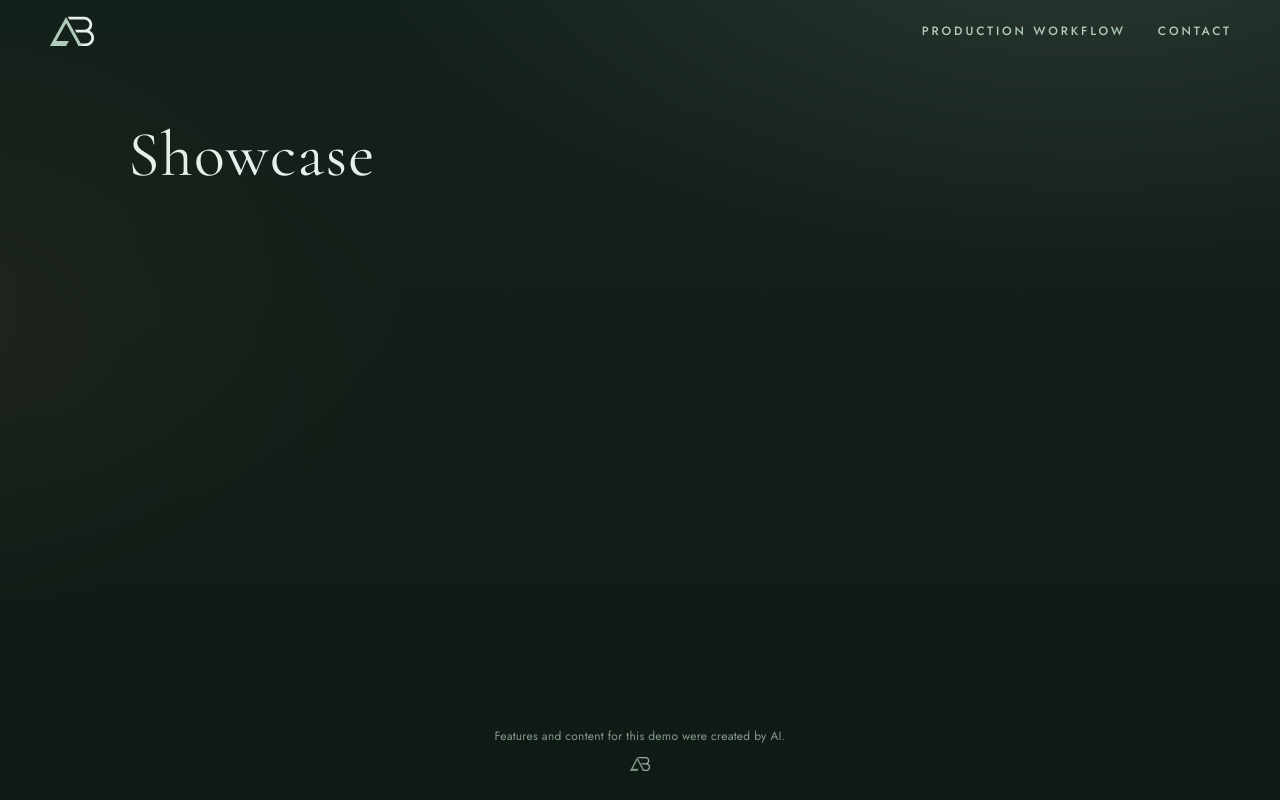
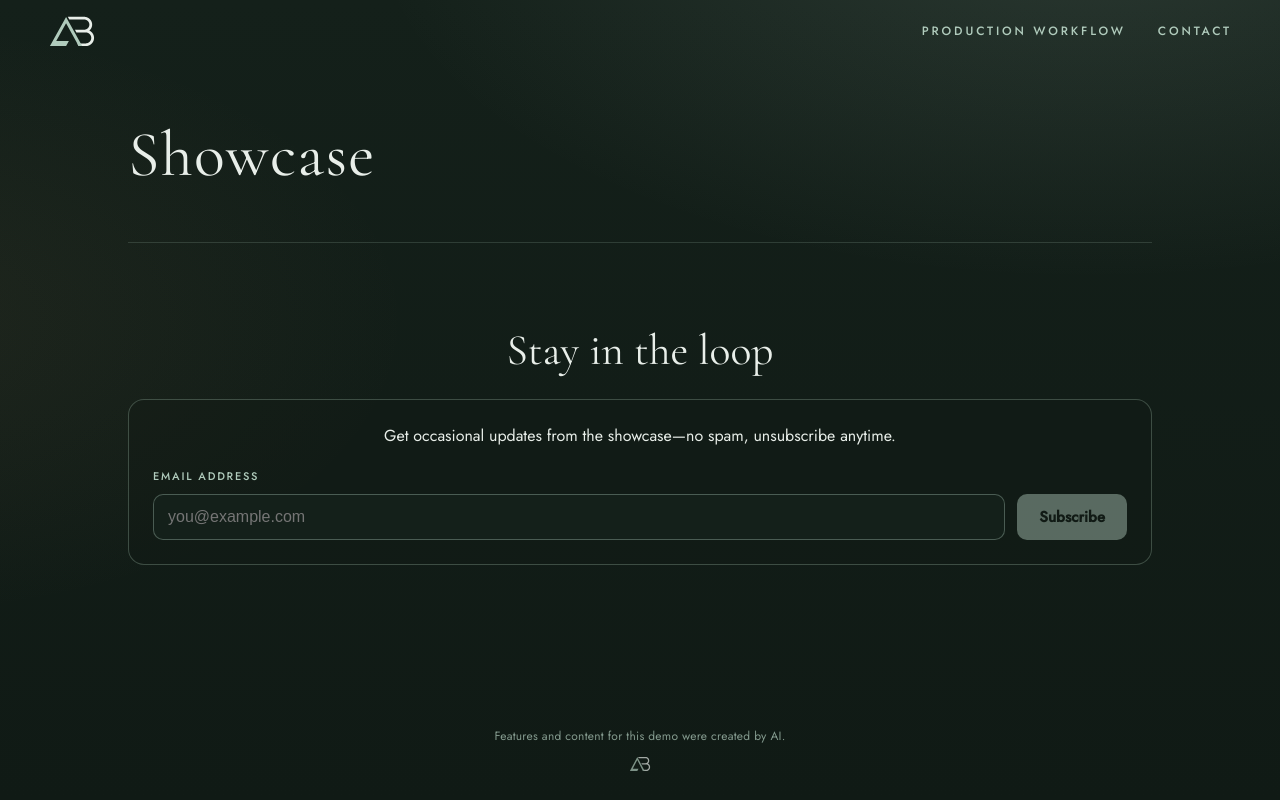
Before and after one commit to ashtonbach/agent-showcase, a Next.js app: page /showcase/ in a window 1280 px wide. Built offline with nearby package versions, Linux system fonts and the light colour scheme.

Commit message:
Feature: Your request (Author: Alder)

```diff
--- a/app/lab/current.json
+++ b/app/lab/current.json
@@ -1 +1 @@
-{"slug":"custom-1793862206"}
+{"slug":"custom-1793862608"}
--- /dev/null
+++ b/app/lab/custom-1793862608/index.tsx
@@ -0,0 +1,182 @@
+"use client";
+
+import { useState, type FormEvent } from "react";
+
+function isValidEmail(value: string): boolean {
+  const t = value.trim();
+  if (!t) return false;
+  return /^[^\s@]+@[^\s@]+\.[^\s@]+$/.test(t);
+}
+
+export default function LabNewsletterSignup() {
+  const [email, setEmail] = useState("");
+  const [subscribed, setSubscribed] = useState(false);
+  const [showError, setShowError] = useState(false);
+
+  const valid = isValidEmail(email);
+
+  function onSubmit(e: FormEvent<HTMLFormElement>) {
+    e.preventDefault();
+    if (subscribed) return;
+    if (!valid) {
+      setShowError(true);
+      return;
+    }
+    setSubscribed(true);
+  }
+
+  function onBlur() {
+    if (!valid) setShowError(true);
+  }
+
+  function onEmailChange(value: string) {
+    setEmail(value);
+    if (isValidEmail(value)) setShowError(false);
+  }
+
+  return (
+    <section data-lab="custom-1793862608" aria-labelledby="lab-newsletter-heading">
+      <h2 id="lab-newsletter-heading">Stay in the loop</h2>
+      <div className="lab-card">
+        <p className="lab-lead">Get occasional updates from the showcase—no spam, unsubscribe anytime.</p>
+        {subscribed ? (
+          <p className="lab-success" role="status">
+            Thanks—you&apos;re on the list. We&apos;ll be in touch when there&apos;s news.
+          </p>
+        ) : (
+          <form className="lab-form" onSubmit={onSubmit} noValidate>
+            <label className="lab-label" htmlFor="lab-newsletter-email">
+              Email address
+            </label>
+            <div className="lab-field">
+              <div className="lab-row">
+                <input
+                  id="lab-newsletter-email"
+                  className="lab-input"
+                  type="email"
+                  name="email"
+                  autoComplete="email"
+                  placeholder="you@example.com"
+                  value={email}
+                  onChange={(ev) => onEmailChange(ev.target.value)}
+                  onBlur={onBlur}
+                  aria-invalid={showError && !valid ? true : undefined}
+                  aria-describedby={showError && !valid ? "lab-email-error" : undefined}
+                />
+                <button className="lab-btn" type="submit" disabled={!valid}>
+                  Subscribe
+                </button>
+              </div>
+              {showError && !valid ? (
+                <p id="lab-email-error" className="lab-error" role="alert">
+                  Enter a valid email address
+                </p>
+              ) : null}
+            </div>
+          </form>
+        )}
+      </div>
+      <style>{`
+        [data-lab="custom-1793862608"] {
+          width: min(720px, 100%);
+          margin: 8px auto 56px;
+          color: var(--mist, #f2efe6);
+          box-sizing: border-box;
+        }
+        [data-lab="custom-1793862608"] h2 {
+          font-family: var(--serif);
+          font-weight: 400;
+          font-size: 30px;
+          margin: 0 0 20px;
+          text-align: center;
+        }
+        [data-lab="custom-1793862608"] .lab-card {
+          border: 1px solid rgba(176, 203, 188, 0.28);
+          border-radius: 16px;
+          padding: 24px;
+          background: rgba(18, 26, 22, 0.35);
+        }
+        [data-lab="custom-1793862608"] .lab-lead {
+          margin: 0 0 20px;
+          font-size: 16px;
+          line-height: 1.5;
+          color: #e8eee9;
+          text-align: center;
+        }
+        [data-lab="custom-1793862608"] .lab-form { margin: 0; }
+        [data-lab="custom-1793862608"] .lab-label {
+          display: block;
+          font-family: var(--sans);
+          font-size: 11px;
+          font-weight: 500;
+          letter-spacing: 0.16em;
+          text-transform: uppercase;
+          margin-bottom: 8px;
+          color: var(--sage, #b0cbbc);
+        }
+        [data-lab="custom-1793862608"] .lab-field { margin: 0; }
+        [data-lab="custom-1793862608"] .lab-row {
+          display: flex;
+          gap: 12px;
+          align-items: stretch;
+        }
+        [data-lab="custom-1793862608"] .lab-input {
+          flex: 1;
+          min-width: 0;
+          padding: 12px 14px;
+          border-radius: 10px;
+          border: 1px solid rgba(176, 203, 188, 0.35);
+          background: #14201a;
+          color: var(--mist, #f2efe6);
+          font-size: 16px;
+        }
+        [data-lab="custom-1793862608"] .lab-input:focus {
+          outline: 2px solid var(--sage, #b0cbbc);
+          outline-offset: 2px;
+        }
+        [data-lab="custom-1793862608"] .lab-error {
+          margin: 8px 0 0;
+          font-size: 14px;
+          line-height: 1.4;
+          color: #e8eee9;
+        }
+        [data-lab="custom-1793862608"] .lab-btn {
+          flex-shrink: 0;
+          padding: 12px 22px;
+          border: none;
+          border-radius: 10px;
+          background: var(--sage, #b0cbbc);
+          color: #121a16;
+          font-family: var(--sans);
+          font-size: 15px;
+          font-weight: 600;
+          cursor: pointer;
+          transition: filter 0.15s ease;
+        }
+        [data-lab="custom-1793862608"] .lab-btn:disabled {
+          opacity: 0.45;
+          cursor: not-allowed;
+        }
+        [data-lab="custom-1793862608"] .lab-btn:hover:not(:disabled) { filter: brightness(1.06); }
+        [data-lab="custom-1793862608"] .lab-btn:focus-visible {
+          outline: 2px solid var(--mist, #f2efe6);
+          outline-offset: 2px;
+        }
+        [data-lab="custom-1793862608"] .lab-success {
+          margin: 0;
+          text-align: center;
+          font-size: 16px;
+          line-height: 1.5;
+          color: #e8eee9;
+        }
+        @media (max-width: 480px) {
+          [data-lab="custom-1793862608"] .lab-row { flex-direction: column; }
+          [data-lab="custom-1793862608"] .lab-btn { width: 100%; }
+        }
+        @media (prefers-reduced-motion: reduce) {
+          [data-lab="custom-1793862608"] * { transition: none !important; }
+        }
+      `}</style>
+    </section>
+  );
+}
--- a/app/page.tsx
+++ b/app/page.tsx
@@ -1,3 +1,4 @@
+import Lab from "./lab/custom-1793862608";
 import { readDemoKey, demoTitle } from "./demo-name";
 const demoKey = readDemoKey();
 const demoName = demoTitle();
@@ -5,7 +6,7 @@ export default function Page() {
   return (
     <div className="page-stack">
       <h1 className="demo-title" data-i18n={demoKey}>{demoName}</h1>
-      {/* lab:slot */}
+      <Lab /> {/* lab:slot */}
     </div>
   );
 }
```
